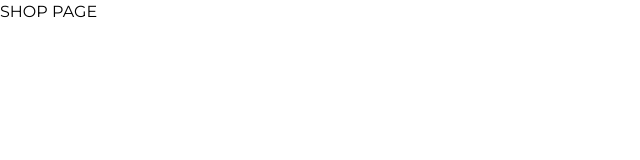
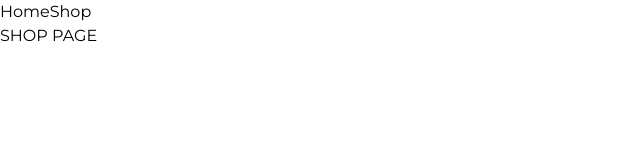
Before and after one commit to LydosSky/odin-shopping-cart, a React (Vite) app: page /shop in a window 1280 px wide. Shown: the top 160 px of the page, without its empty margins (0-640 px from the left). Built offline with nearby package versions, Linux system fonts and the light colour scheme.

Commit message:
feat: now you can navigate between pages

```diff
--- a/src/App.jsx
+++ b/src/App.jsx
@@ -1,9 +1,13 @@
-import { createBrowserRouter } from 'react-router-dom';
-import routes from './routes.jsx';
-import { RouterProvider } from 'react-router';
-
-const router = createBrowserRouter(routes);
+import { Outlet, RouterProvider } from 'react-router';
+import Navbar from './components/Navbar.jsx';
+import { useState } from 'react';
 
 export default function App() {
-    return <RouterProvider router={router} />;
+    const [state, setState] = useState('hello');
+    return (
+        <>
+            <Navbar state={state} />
+            <Outlet />
+        </>
+    );
 }
--- /dev/null
+++ b/src/components/Navbar.jsx
@@ -0,0 +1,13 @@
+import { Link } from 'react-router-dom';
+
+export default function Navbar({ state }) {
+    console.log(state);
+    return (
+        <>
+            <nav className="">
+                <Link to="/">Home</Link>
+                <Link to="shop">Shop</Link>
+            </nav>
+        </>
+    );
+}
--- a/src/main.jsx
+++ b/src/main.jsx
@@ -1,15 +1,13 @@
 import { StrictMode } from 'react';
 import { createRoot } from 'react-dom/client';
 import './index.css';
-import App from './App.jsx';
-import { createBrowserRouter } from 'react-router-dom';
+
+import { createBrowserRouter, RouterProvider } from 'react-router-dom';
 import routes from './routes.jsx';
-import { RouterProvider } from 'react-router';
-
 const router = createBrowserRouter(routes);
 
 createRoot(document.getElementById('root')).render(
     <StrictMode>
-        <App />
+        <RouterProvider router={router} />
     </StrictMode>,
 );
--- /dev/null
+++ b/src/pages/NotFound.jsx
@@ -0,0 +1,9 @@
+import { Link } from 'react-router-dom';
+
+export default function NotFound() {
+    return (
+        <Link to="/" className="text-5xl">
+            Go Back
+        </Link>
+    );
+}
--- a/src/routes.jsx
+++ b/src/routes.jsx
@@ -1,10 +1,18 @@
 import Home from './pages/Home';
 import Shop from './pages/Shop';
+import NotFound from './pages/NotFound';
+import App from './App';
 
 export default [
     {
-        path: '/',
-        element: <Home />,
+        element: <App />,
+        errorElement: <NotFound />,
+        children: [
+            {
+                path: '/',
+                element: <Home />,
+            },
+            { path: '/shop', element: <Shop /> },
+        ],
     },
-    { path: '/shop', element: <Shop /> },
 ];
```
